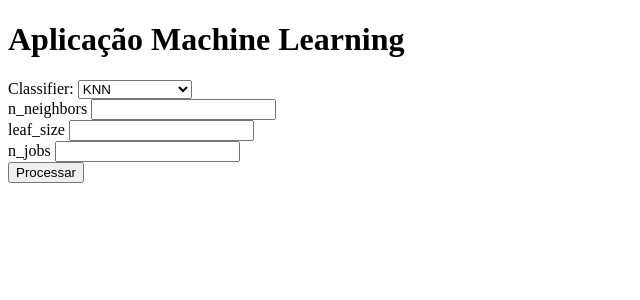
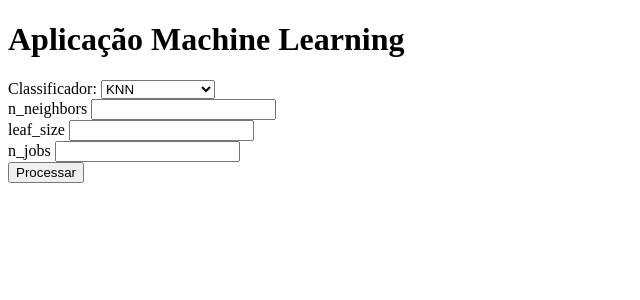
Before and after one commit to flaviajb/TopicosMachineLearning, a Flask app: page / in a window 1280 px wide. Shown: the top 300 px of the page, without its empty margins (0-640 px from the left). Run offline with Flask 3, Linux system fonts and the light colour scheme.

Commit message:
Altera label

```diff
--- a/templates/index.html
+++ b/templates/index.html
@@ -9,7 +9,7 @@
 <body>
     <h1>Aplicação Machine Learning</h1>
     <form action="/train" method="post">
-        <label for="classifier">Classifier:</label>
+        <label for="classifier">Classificador:</label>
         <select name="classifier" id="classifier">
             <option value="KNN">KNN</option>
             <option value="MLP">MLP</option>
```
